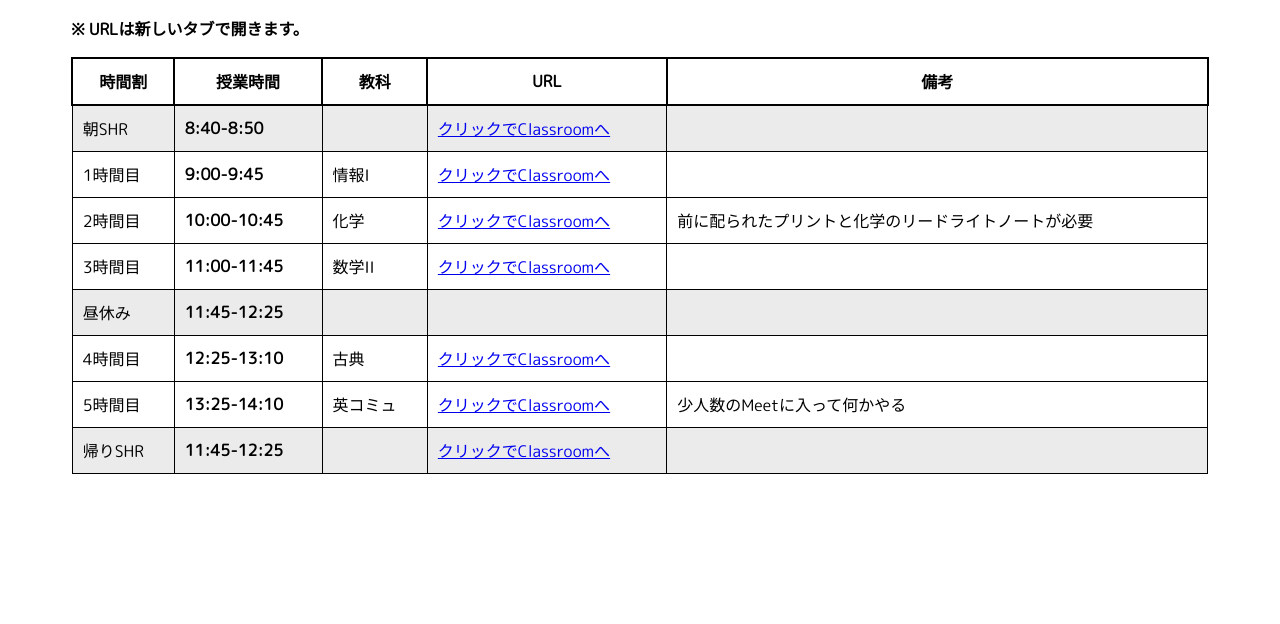
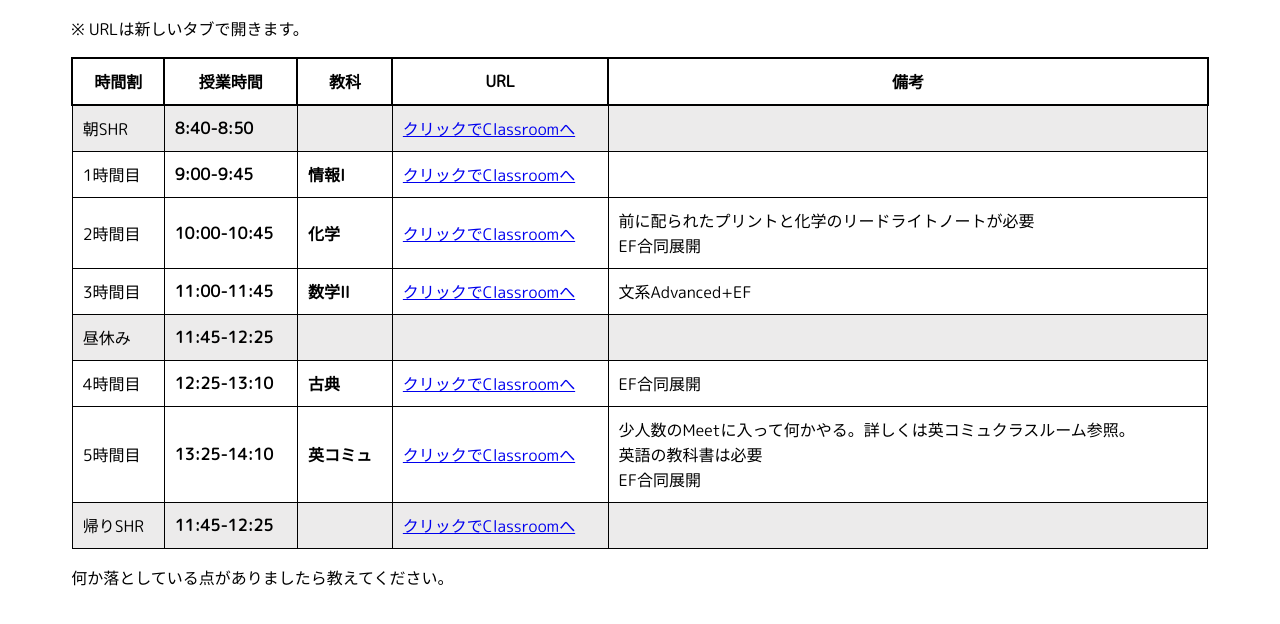
Before and after one commit to RyAsDeveloper/remoteclass, a plain HTML site: page index.html in a window 1280 px wide. Drawn offline with Linux system fonts and the light colour scheme.

Commit message:
Finished. 21:10

```diff
--- a/index.css
+++ b/index.css
@@ -9,7 +9,6 @@ html {
 
 p {
     margin-left: 5%;
-    font-weight: bolder;
 }
 
 .table {
--- a/index.html
+++ b/index.html
@@ -27,23 +27,23 @@
                 <tr>
                     <td>1時間目</td>
                     <td class="bold">9:00-9:45</td>
-                    <td>情報I</td>
+                    <td class="bold">情報I</td>
                     <td><a target="_blank" rel="noopener noreferrer" href="https://classroom.google.com/u/1/c/NjAzMjc3NjY0Mjg5">クリックでClassroomへ</td>
                     <td></td>
                 </tr>
                 <tr>
                     <td>2時間目</td>
                     <td class="bold">10:00-10:45</td>
-                    <td>化学</td>
+                    <td class="bold">化学</td>
                     <td><a target="_blank" rel="noopener noreferrer" href="https://classroom.google.com/u/1/c/NjI2NjI1MDg0MDA4">クリックでClassroomへ</a></td>
-                    <td>前に配られたプリントと化学のリードライトノートが必要</td>
+                    <td>前に配られたプリントと化学のリードライトノートが必要<br>EF合同展開</td>
                 </tr>
                 <tr>
                     <td>3時間目</td>
                     <td class="bold">11:00-11:45</td>
-                    <td>数学II</td>
+                    <td class="bold">数学II</td>
                     <td><a target="_blank" rel="noopener noreferrer" href="https://classroom.google.com/u/1/c/NTI5NDUxNjgwMDI1">クリックでClassroomへ</a></td>
-                    <td></td>
+                    <td>文系Advanced+EF</td>
                 </tr>
                 <tr class="gray">
                     <td>昼休み</td>
@@ -55,25 +55,26 @@
                 <tr>
                     <td>4時間目</td>
                     <td class="bold">12:25-13:10</td>
-                    <td>古典</td>
+                    <td class="bold">古典</td>
                     <td><a target="_blank" rel="noopener noreferrer" href="https://classroom.google.com/u/1/c/NTI5NDQ1NDIxMDY3">クリックでClassroomへ</a></td>
-                    <td></td>
+                    <td>EF合同展開</td>
                 </tr>
                 <tr>
                     <td>5時間目</td>
                     <td class="bold">13:25-14:10</td>
-                    <td>英コミュ</td>
+                    <td class="bold">英コミュ</td>
                     <td><a target="_blank" rel="noopener noreferrer" href="https://classroom.google.com/u/1/c/NjI2NjM3NDY2MDQ2">クリックでClassroomへ</a></td>
-                    <td>少人数のMeetに入って何かやる</td>
+                    <td>少人数のMeetに入って何かやる。詳しくは英コミュクラスルーム参照。<br>英語の教科書は必要<br>EF合同展開</td>
                 </tr>
                 <tr class="gray">
                     <td>帰りSHR</td>
                     <td class="bold">11:45-12:25</td>
-                    <td></td>
+                    <td class="bold"></td>
                     <td><a target="_blank" rel="noopener noreferrer" href="https://classroom.google.com/u/1/c/NjI2MzY3MjM4NTk5">クリックでClassroomへ</a></td>
                     <td></td>
                 </tr>
             </table>
+            <p>何か落としている点がありましたら教えてください。</p>
         </div>
     </body>
 </html>
```
